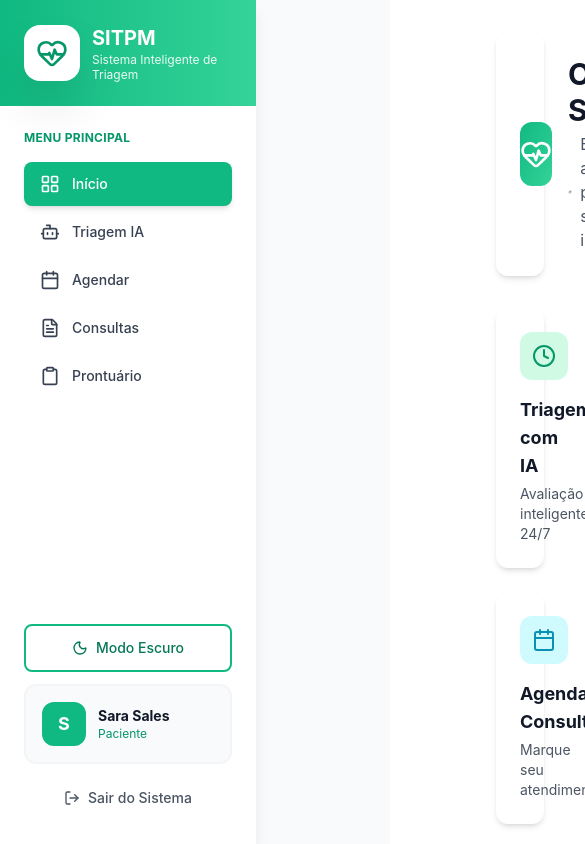
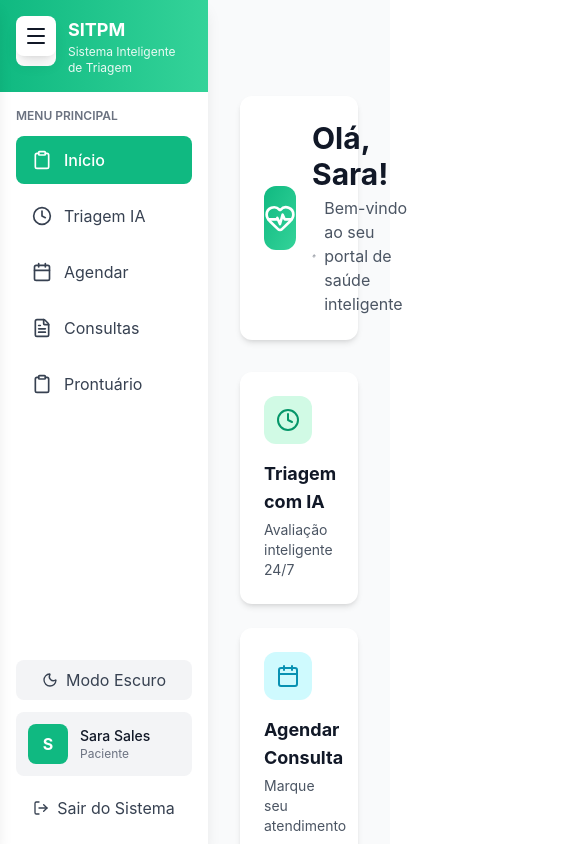
Before and after one commit to saracristinas/SIT-PM-UI, a React (Vite) app: page / in a window 390 px wide. Shown: the top 844 px of the page, 585 px wide, since content can reach past the window. Built offline with nearby package versions, Linux system fonts and the light colour scheme.

Commit message:
feat: adicionar favicon e implementar menu lateral responsivo com lógica de fechamento

```diff
--- a/index.html
+++ b/index.html
@@ -3,6 +3,7 @@
   <head>
     <meta charset="utf-8" />
     <meta name="viewport" content="width=device-width, initial-scale=1.0" />
+    <link rel="icon" type="image/svg+xml" href="/favicon.svg" />
     <title>Prontuário Médico Inteligente</title>
   </head>
   <body>
--- a/src/App.jsx
+++ b/src/App.jsx
@@ -1,5 +1,5 @@
 import React, { useState } from 'react'
-import { Check } from 'lucide-react'
+import { Check, Menu, X } from 'lucide-react'
 import Sidebar from './components/Sidebar'
 import SITPMDashboard from './components/SITPMDashboard'
 import TriagemIA from './components/TriagemIA'
@@ -13,6 +13,7 @@ export default function App() {
   const [consultas, setConsultas] = useState([])
   const [showSuccessToast, setShowSuccessToast] = useState(false)
   const [toastMessage, setToastMessage] = useState({ title: '', subtitle: '' })
+  const [sidebarOpen, setSidebarOpen] = useState(false)
 
   const handleAgendarConsulta = (novaConsulta) => {
     setConsultas([...consultas, novaConsulta])
@@ -89,13 +90,33 @@ export default function App() {
 
   return (
     <div className={`min-h-screen ${darkMode ? 'bg-gray-900' : 'bg-gray-50'}`}>
+      {/* Mobile Menu Button */}
+      <button
+        onClick={() => setSidebarOpen(!sidebarOpen)}
+        className={`fixed top-4 left-4 z-50 p-2 rounded-lg lg:hidden ${
+          darkMode ? 'bg-gray-800 text-white' : 'bg-white text-gray-900'
+        } shadow-lg`}
+      >
+        {sidebarOpen ? <X className="w-6 h-6" /> : <Menu className="w-6 h-6" />}
+      </button>
+
+      {/* Overlay para mobile */}
+      {sidebarOpen && (
+        <div
+          className="fixed inset-0 bg-black/50 z-40 lg:hidden"
+          onClick={() => setSidebarOpen(false)}
+        />
+      )}
+
       <Sidebar
         darkMode={darkMode}
         setDarkMode={setDarkMode}
         currentPage={currentPage}
         setCurrentPage={setCurrentPage}
+        sidebarOpen={sidebarOpen}
+        setSidebarOpen={setSidebarOpen}
       />
-      <div className="ml-64">
+      <div className="lg:ml-72 pt-16 lg:pt-0">
         {renderPage()}
       </div>
 
--- a/src/components/Sidebar.jsx
+++ b/src/components/Sidebar.jsx
@@ -1,7 +1,7 @@
 import React from 'react'
 import { Calendar, FileText, Clock, Clipboard, Moon, LogOut, LayoutGrid, Bot, HeartPulse } from 'lucide-react'
 
-export default function Sidebar({ darkMode, setDarkMode, currentPage, setCurrentPage }) {
+export default function Sidebar({ darkMode, setDarkMode, currentPage, setCurrentPage, sidebarOpen, setSidebarOpen }) {
   const menuItems = [
     { id: 'inicio', label: 'Início', icon: LayoutGrid },
     { id: 'triagem', label: 'Triagem IA', icon: Bot },
@@ -10,8 +10,15 @@ export default function Sidebar({ darkMode, setDarkMode, currentPage, setCurrent
     { id: 'prontuario', label: 'Prontuário', icon: Clipboard }
   ]
 
+  const handleMenuClick = (pageId) => {
+    setCurrentPage(pageId)
+    if (setSidebarOpen) setSidebarOpen(false) // Fecha sidebar no mobile após clicar
+  }
+
   return (
-    <div className={`fixed left-0 top-0 h-full w-64 ${darkMode ? 'bg-gray-800' : 'bg-white'} shadow-lg z-50 flex flex-col`}>
+    <div className={`fixed left-0 top-0 h-full w-72 ${darkMode ? 'bg-gray-800' : 'bg-white'} shadow-lg z-50 flex flex-col transition-transform duration-300 ${
+      sidebarOpen ? 'translate-x-0' : '-translate-x-full lg:translate-x-0'
+    }`}>
       {/* Logo */}
       <div className="bg-gradient-to-r from-emerald-500 to-emerald-400 p-6">
         <div className="flex items-center gap-3">
@@ -39,10 +46,10 @@ export default function Sidebar({ darkMode, setDarkMode, currentPage, setCurrent
             return (
               <button
                 key={item.id}
-                onClick={() => setCurrentPage(item.id)}
+                onClick={() => handleMenuClick(item.id)}
                 className={`w-full flex items-center gap-3 px-4 py-3 rounded-lg font-medium transition-all ${
                   isActive
-                    ? 'bg-emerald-500 text-white shadow-md'
+                    ? 'bg-gradient-to-r from-emerald-500 to-emerald-400 text-white shadow-md'
                     : darkMode
                     ? 'text-gray-300 hover:bg-gray-700'
                     : 'text-gray-700 hover:bg-gray-50'
@@ -57,7 +64,7 @@ export default function Sidebar({ darkMode, setDarkMode, currentPage, setCurrent
       </div>
 
       {/* Bottom Section */}
-      <div className="px-6 pb-6 space-y-3">
+      <div className={`px-6 pb-6 pt-6 space-y-3 border-t ${darkMode ? 'border-gray-700' : 'border-emerald-200'}`}>
         {/* Modo Escuro */}
         <button
           onClick={() => setDarkMode(!darkMode)}
```
Also changed, not shown: public/favicon.svg (added), src/assets/medical-clipboard.svg (added).
